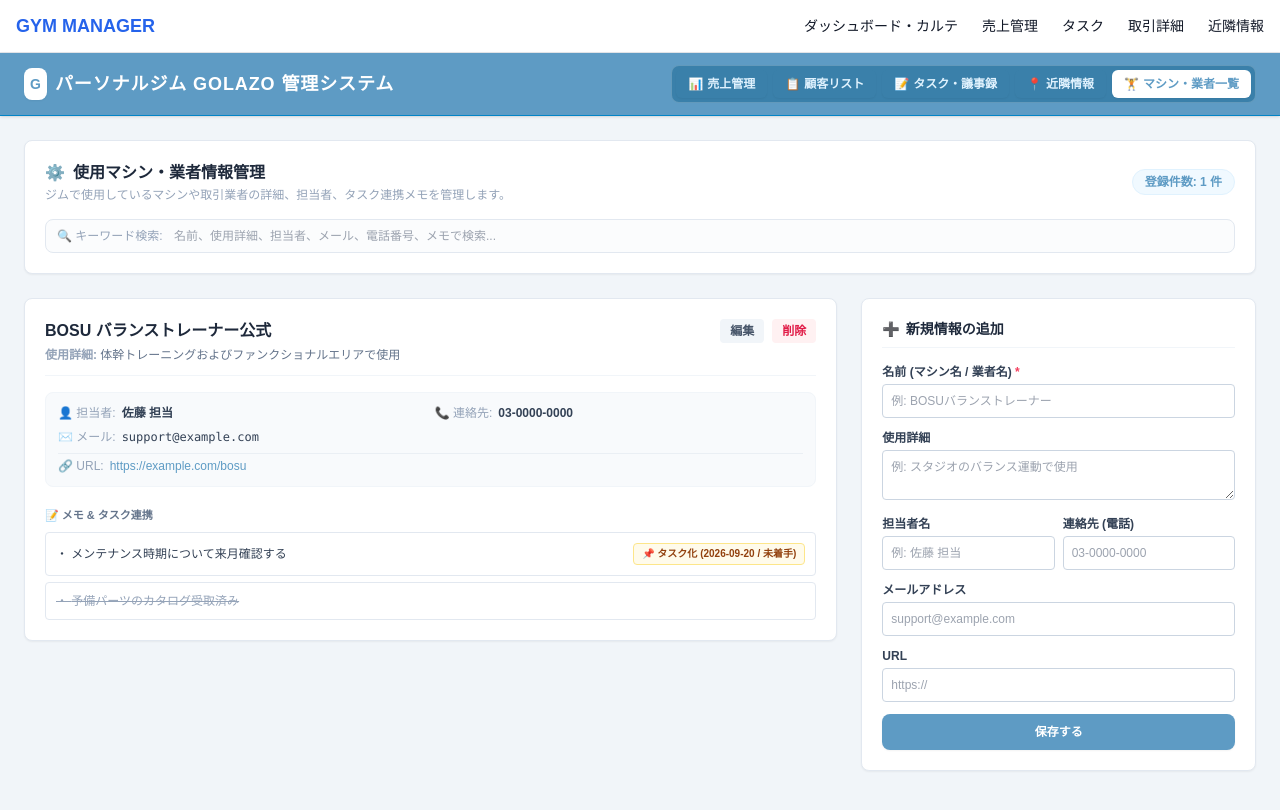
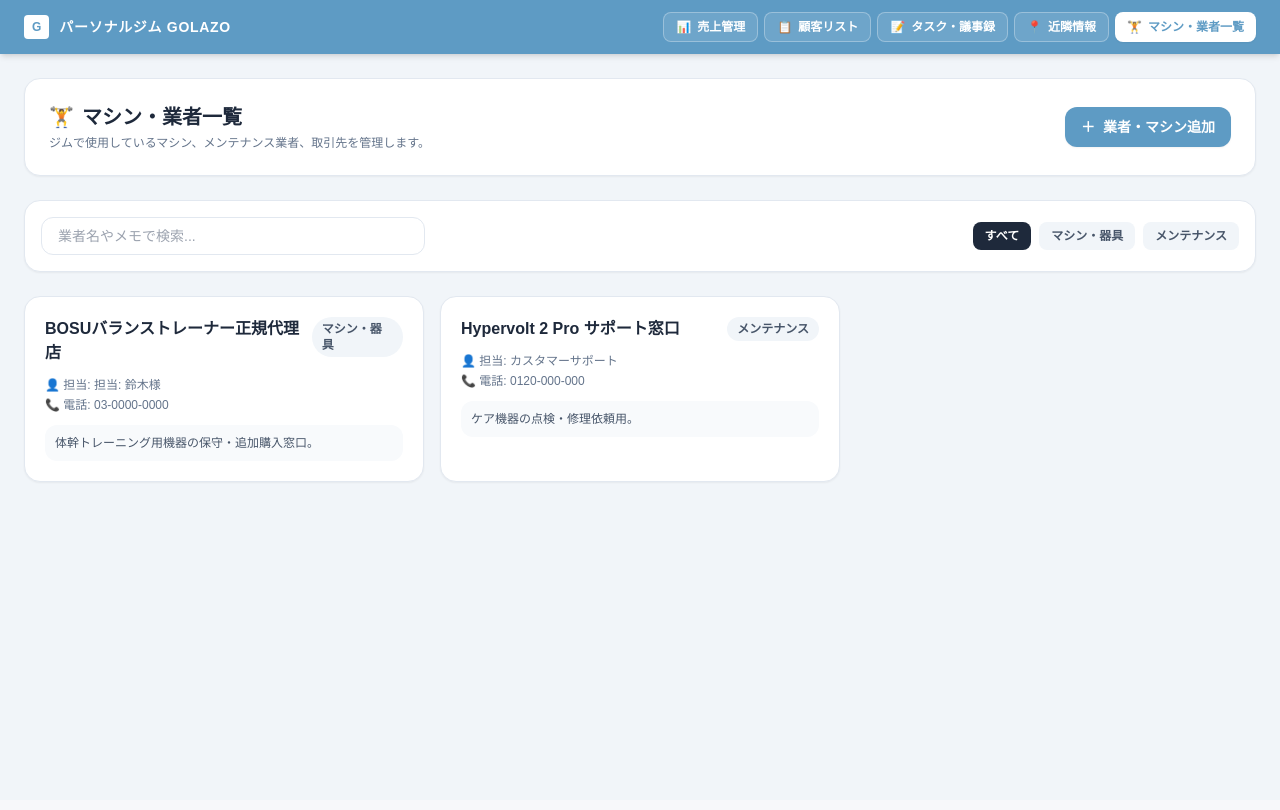
Before and after one commit to 2025golazo-bot/GOLAZO, a Next.js app: page /vendors in a window 1280 px wide. Shown: the top 810 px of the page. Built offline with nearby package versions, Linux system fonts and the light colour scheme.

Commit message:
Update page.tsx

```diff
--- a/app/vendors/page.tsx
+++ b/app/vendors/page.tsx
@@ -1,334 +1,244 @@
+// app/vendors/page.tsx
 'use client';
 
 import React, { useState } from 'react';
-import Link from 'next/link';
-import { usePathname } from 'next/navigation';
+import Header from '@/components/Header';
 
-interface VendorItem {
-  id: string;
+type VendorItem = {
+  id: number;
   name: string;
-  usageDetail: string;
-  contactPerson: string;
+  category: 'マシン・器具' | 'メンテナンス' | 'プロテイン・消耗品' | '広告・Web';
+  contact: string;
   phone: string;
-  email: string;
-  url: string;
-  notes: { id: string; text: string; taskDate?: string; isDone?: boolean }[];
-}
+  memo: string;
+};
 
 export default function VendorsPage() {
-  const pathname = usePathname();
-
-  // --- ナビゲーションメニュー設定 (共通) ---
-  const navItems = [
-    { label: '売上管理', href: '/sales', icon: '📊' },
-    { label: '顧客リスト', href: '/clients', icon: '📋' },
-    { label: 'タスク・議事録', href: '/task-manager', icon: '📝' },
-    { label: '近隣情報', href: '/local-info', icon: '📍' },
-    { label: 'マシン・業者一覧', href: '/vendors', icon: '🏋️' },
-  ];
-
-  // --- サンプルデータ & 状態管理 ---
-  const [searchQuery, setSearchQuery] = useState('');
   const [vendors, setVendors] = useState<VendorItem[]>([
     {
-      id: 'v-1',
-      name: 'BOSU バランストレーナー公式',
-      usageDetail: '体幹トレーニングおよびファンクショナルエリアで使用',
-      contactPerson: '佐藤 担当',
+      id: 1,
+      name: 'BOSUバランストレーナー正規代理店',
+      category: 'マシン・器具',
+      contact: '担当: 鈴木様',
       phone: '03-0000-0000',
-      email: 'support@example.com',
-      url: 'https://example.com/bosu',
-      notes: [
-        { id: 'n-1', text: 'メンテナンス時期について来月確認する', taskDate: '2026-09-20', isDone: false },
-        { id: 'n-2', text: '予備パーツのカタログ受取済み', isDone: true },
-      ],
+      memo: '体幹トレーニング用機器の保守・追加購入窓口。',
+    },
+    {
+      id: 2,
+      name: 'Hypervolt 2 Pro サポート窓口',
+      category: 'メンテナンス',
+      contact: 'カスタマーサポート',
+      phone: '0120-000-000',
+      memo: 'ケア機器の点検・修理依頼用。',
     },
   ]);
 
-  // 新規追加用フォーム入力状態
-  const [formData, setFormData] = useState({
+  const [searchTerm, setSearchTerm] = useState('');
+  const [selectedCategory, setSelectedCategory] = useState<string>('all');
+  const [isModalOpen, setIsModalOpen] = useState(false);
+
+  const [newVendor, setNewVendor] = useState({
     name: '',
-    usageDetail: '',
-    contactPerson: '',
+    category: 'マシン・器具' as const,
+    contact: '',
     phone: '',
-    email: '',
-    url: '',
+    memo: '',
   });
 
-  // 検索フィルター
-  const filteredVendors = vendors.filter(v => {
-    const q = searchQuery.toLowerCase();
-    return (
-      v.name.toLowerCase().includes(q) ||
-      v.usageDetail.toLowerCase().includes(q) ||
-      v.contactPerson.toLowerCase().includes(q) ||
-      v.phone.includes(q) ||
-      v.email.toLowerCase().includes(q)
-    );
+  const filteredVendors = vendors.filter((item) => {
+    const matchesSearch = item.name.includes(searchTerm) || item.memo.includes(searchTerm);
+    const matchesCategory = selectedCategory === 'all' || item.category === selectedCategory;
+    return matchesSearch && matchesCategory;
   });
 
   const handleAddVendor = (e: React.FormEvent) => {
     e.preventDefault();
-    if (!formData.name) return;
-    const newItem: VendorItem = {
-      id: `v-${Date.now()}`,
-      ...formData,
-      notes: [],
+    if (!newVendor.name) return;
+
+    const vendorToAdd: VendorItem = {
+      id: Date.now(),
+      name: newVendor.name,
+      category: newVendor.category,
+      contact: newVendor.contact,
+      phone: newVendor.phone,
+      memo: newVendor.memo,
     };
-    setVendors([newItem, ...vendors]);
-    setFormData({ name: '', usageDetail: '', contactPerson: '', phone: '', email: '', url: '' });
-  };
 
-  const handleDelete = (id: string) => {
-    if (confirm('この業者・マシン情報を削除しますか？')) {
-      setVendors(vendors.filter(v => v.id !== id));
-    }
+    setVendors([vendorToAdd, ...vendors]);
+    setNewVendor({ name: '', category: 'マシン・器具', contact: '', phone: '', memo: '' });
+    setIsModalOpen(false);
   };
 
   return (
-    <div className="bg-slate-100 min-h-screen text-slate-800">
-      {/* 統一ナビゲーションバー (#5e9bc4) */}
-      <header className="bg-[#5e9bc4] text-white px-6 py-3 shadow border-b border-sky-600 sticky top-0 z-50">
-        <div className="max-w-7xl mx-auto flex flex-col sm:flex-row justify-between items-center gap-3">
-          <div className="flex items-center gap-2">
-            <span className="bg-white text-[#5e9bc4] p-1.5 rounded-lg font-black text-sm shadow-sm">G</span>
-            <h1 className="text-lg font-extrabold tracking-wider">パーソナルジム GOLAZO 管理システム</h1>
+    <div className="bg-slate-100 min-h-screen text-slate-800 font-sans pb-12">
+      <Header />
+
+      <main className="p-6 max-w-7xl mx-auto space-y-6">
+        <div className="flex flex-col sm:flex-row justify-between items-start sm:items-center gap-4 bg-white p-6 rounded-2xl shadow-sm border border-slate-200">
+          <div>
+            <h2 className="text-xl font-bold text-slate-800 flex items-center gap-2">
+              <span>🏋️</span> マシン・業者一覧
+            </h2>
+            <p className="text-xs text-slate-500 mt-1">
+              ジムで使用しているマシン、メンテナンス業者、取引先を管理します。
+            </p>
           </div>
+          <button
+            onClick={() => setIsModalOpen(true)}
+            className="bg-[#5e9bc4] hover:bg-[#4d85ab] text-white px-4 py-2.5 rounded-xl font-semibold text-sm transition shadow-sm flex items-center gap-2"
+          >
+            <span>＋</span> 業者・マシン追加
+          </button>
+        </div>
 
-          <nav className="flex items-center gap-1.5 bg-sky-800/40 p-1 rounded-lg border border-white/20">
-            {navItems.map((item) => {
-              const isActive = pathname === item.href;
-              return (
-                <Link
-                  key={item.href}
-                  href={item.href}
-                  className={`px-3 py-1.5 rounded-md text-xs font-bold transition-all shadow-sm flex items-center gap-1 ${
-                    isActive
-                      ? 'bg-white text-[#5e9bc4]'
-                      : 'text-sky-100 hover:bg-white/10 hover:text-white'
-                  }`}
-                >
-                  <span>{item.icon}</span> {item.label}
-                </Link>
-              );
-            })}
-          </nav>
-        </div>
-      </header>
-
-      {/* メインコンテンツエリア */}
-      <div className="p-6 max-w-7xl mx-auto space-y-6">
-
-        {/* ページヘッダー ＆ 検索バー */}
-        <div className="bg-white p-5 rounded-lg border border-slate-200 shadow-sm space-y-4">
-          <div className="flex justify-between items-center">
-            <div>
-              <h2 className="text-base font-extrabold text-slate-800 flex items-center gap-2">
-                <span>⚙️</span> 使用マシン・業者情報管理
-              </h2>
-              <p className="text-xs text-slate-400 mt-0.5">
-                ジムで使用しているマシンや取引業者の詳細、担当者、タスク連携メモを管理します。
-              </p>
-            </div>
-            <span className="bg-sky-50 text-[#5e9bc4] px-3 py-1 rounded-full text-xs font-bold border border-sky-100">
-              登録件数: {vendors.length} 件
-            </span>
-          </div>
-
-          {/* 検索入力欄 */}
-          <div className="relative">
-            <span className="absolute inset-y-0 left-0 flex items-center pl-3 pointer-events-none text-slate-400 text-xs">
-              🔍 キーワード検索:
-            </span>
+        <div className="bg-white p-4 rounded-2xl shadow-sm border border-slate-200 flex flex-col md:flex-row gap-4 justify-between items-center">
+          <div className="w-full md:w-96">
             <input
               type="text"
-              value={searchQuery}
-              onChange={e => setSearchQuery(e.target.value)}
-              placeholder="名前、使用詳細、担当者、メール、電話番号、メモで検索..."
-              className="w-full pl-32 pr-4 py-2 border border-slate-200 rounded-lg text-xs bg-slate-50/50 focus:bg-white focus:outline-none focus:ring-2 focus:ring-[#5e9bc4] text-slate-700 transition"
+              placeholder="業者名やメモで検索..."
+              value={searchTerm}
+              onChange={(e) => setSearchTerm(e.target.value)}
+              className="w-full px-4 py-2 rounded-xl border border-slate-200 text-sm focus:outline-none focus:ring-2 focus:ring-[#5e9bc4]/50"
             />
+          </div>
+          <div className="flex items-center gap-2 w-full md:w-auto overflow-x-auto pb-1 md:pb-0">
+            <button
+              onClick={() => setSelectedCategory('all')}
+              className={`px-3 py-1.5 rounded-lg text-xs font-semibold transition ${
+                selectedCategory === 'all' ? 'bg-slate-800 text-white' : 'bg-slate-100 text-slate-600 hover:bg-slate-200'
+              }`}
+            >
+              すべて
+            </button>
+            <button
+              onClick={() => setSelectedCategory('マシン・器具')}
+              className={`px-3 py-1.5 rounded-lg text-xs font-semibold transition ${
+                selectedCategory === 'マシン・器具' ? 'bg-[#5e9bc4] text-white' : 'bg-slate-100 text-slate-600 hover:bg-slate-200'
+              }`}
+            >
+              マシン・器具
+            </button>
+            <button
+              onClick={() => setSelectedCategory('メンテナンス')}
+              className={`px-3 py-1.5 rounded-lg text-xs font-semibold transition ${
+                selectedCategory === 'メンテナンス' ? 'bg-[#5e9bc4] text-white' : 'bg-slate-100 text-slate-600 hover:bg-slate-200'
+              }`}
+            >
+              メンテナンス
+            </button>
           </div>
         </div>
 
-        {/* 2カラムレイアウト: 左一覧 / 右フォーム */}
-        <div className="grid grid-cols-1 lg:grid-cols-3 gap-6">
+        <div className="grid grid-cols-1 md:grid-cols-2 lg:grid-cols-3 gap-4">
+          {filteredVendors.length > 0 ? (
+            filteredVendors.map((item) => (
+              <div key={item.id} className="bg-white p-5 rounded-2xl shadow-sm border border-slate-200 space-y-3">
+                <div className="flex justify-between items-start">
+                  <h3 className="font-bold text-slate-800 text-base">{item.name}</h3>
+                  <span className="px-2.5 py-1 rounded-full text-xs font-semibold bg-slate-100 text-slate-600">
+                    {item.category}
+                  </span>
+                </div>
+                <div className="text-xs text-slate-500 space-y-1">
+                  <div>👤 担当: {item.contact || '未登録'}</div>
+                  <div>📞 電話: {item.phone || '未登録'}</div>
+                </div>
+                <p className="text-xs bg-slate-50 p-2.5 rounded-xl text-slate-600">
+                  {item.memo || 'メモなし'}
+                </p>
+              </div>
+            ))
+          ) : (
+            <div className="col-span-full p-8 text-center text-slate-400 text-sm bg-white rounded-2xl border border-slate-200">
+              該当する業者・マシンデータが見つかりませんでした。
+            </div>
+          )}
+        </div>
+      </main>
 
-          {/* 左側: マシン・業者カード一覧 (2カラム分) */}
-          <div className="lg:col-span-2 space-y-4">
-            {filteredVendors.length > 0 ? (
-              filteredVendors.map(vendor => (
-                <div key={vendor.id} className="bg-white p-5 rounded-lg border border-slate-200 shadow-sm space-y-4 hover:border-sky-200 transition">
-                  {/* カード見出し */}
-                  <div className="flex justify-between items-start border-b border-slate-100 pb-3">
-                    <div>
-                      <h3 className="text-base font-extrabold text-slate-800">{vendor.name}</h3>
-                      <p className="text-xs text-slate-500 mt-1">
-                        <span className="font-semibold text-slate-400">使用詳細:</span> {vendor.usageDetail}
-                      </p>
-                    </div>
-                    <div className="flex items-center gap-2">
-                      <button className="text-xs px-2.5 py-1 bg-slate-100 hover:bg-slate-200 text-slate-600 rounded font-bold transition">
-                        編集
-                      </button>
-                      <button
-                        onClick={() => handleDelete(vendor.id)}
-                        className="text-xs px-2.5 py-1 bg-rose-50 hover:bg-rose-100 text-rose-600 rounded font-bold transition"
-                      >
-                        削除
-                      </button>
-                    </div>
-                  </div>
-
-                  {/* 連絡先情報グリッド */}
-                  <div className="grid grid-cols-1 md:grid-cols-2 gap-2 text-xs text-slate-600 bg-slate-50 p-3 rounded-lg border border-slate-100">
-                    <div className="flex items-center gap-1.5">
-                      <span className="text-slate-400">👤 担当者:</span>
-                      <span className="font-bold text-slate-700">{vendor.contactPerson || '-'}</span>
-                    </div>
-                    <div className="flex items-center gap-1.5">
-                      <span className="text-slate-400">📞 連絡先:</span>
-                      <span className="font-bold text-slate-700">{vendor.phone || '-'}</span>
-                    </div>
-                    <div className="flex items-center gap-1.5 col-span-1 md:col-span-2">
-                      <span className="text-slate-400">✉️ メール:</span>
-                      <span className="font-mono text-slate-700">{vendor.email || '-'}</span>
-                    </div>
-                    {vendor.url && (
-                      <div className="flex items-center gap-1.5 col-span-1 md:col-span-2 pt-1 border-t border-slate-200/60">
-                        <span className="text-slate-400">🔗 URL:</span>
-                        <a
-                          href={vendor.url}
-                          target="_blank"
-                          rel="noreferrer"
-                          className="text-[#5e9bc4] hover:underline font-medium truncate"
-                        >
-                          {vendor.url}
-                        </a>
-                      </div>
-                    )}
-                  </div>
-
-                  {/* メモ & タスク連携 */}
-                  <div className="space-y-2 pt-1">
-                    <span className="text-[11px] font-bold text-slate-500 block">📝 メモ & タスク連携</span>
-                    <div className="space-y-1.5">
-                      {vendor.notes.map(note => (
-                        <div
-                          key={note.id}
-                          className="flex justify-between items-center bg-white p-2.5 rounded border border-slate-200 text-xs"
-                        >
-                          <span className={note.isDone ? 'line-through text-slate-400' : 'text-slate-700 font-medium'}>
-                            ・ {note.text}
-                          </span>
-                          {note.taskDate && (
-                            <span className="bg-amber-50 text-amber-800 border border-amber-200 text-[10px] font-bold px-2 py-0.5 rounded">
-                              📌 タスク化 ({note.taskDate} / {note.isDone ? '完了' : '未着手'})
-                            </span>
-                          )}
-                        </div>
-                      ))}
-                    </div>
-                  </div>
+      {isModalOpen && (
+        <div className="fixed inset-0 bg-slate-900/50 backdrop-blur-sm z-50 flex items-center justify-center p-4">
+          <div className="bg-white rounded-2xl max-w-lg w-full p-6 shadow-xl space-y-4">
+            <div className="flex justify-between items-center border-b border-slate-100 pb-3">
+              <h3 className="font-bold text-lg text-slate-800">業者・マシンの追加</h3>
+              <button onClick={() => setIsModalOpen(false)} className="text-slate-400 hover:text-slate-600 font-bold">✕</button>
+            </div>
+            <form onSubmit={handleAddVendor} className="space-y-4">
+              <div>
+                <label className="block text-xs font-semibold text-slate-600 mb-1">名称・業者名 *</label>
+                <input
+                  type="text"
+                  required
+                  placeholder="例: 〇〇フィットネス機器"
+                  value={newVendor.name}
+                  onChange={(e) => setNewVendor({ ...newVendor, name: e.target.value })}
+                  className="w-full px-3 py-2 border border-slate-200 rounded-xl text-sm"
+                />
+              </div>
+              <div className="grid grid-cols-2 gap-4">
+                <div>
+                  <label className="block text-xs font-semibold text-slate-600 mb-1">カテゴリ</label>
+                  <select
+                    value={newVendor.category}
+                    onChange={(e: any) => setNewVendor({ ...newVendor, category: e.target.value })}
+                    className="w-full px-3 py-2 border border-slate-200 rounded-xl text-sm bg-white"
+                  >
+                    <option value="マシン・器具">マシン・器具</option>
+                    <option value="メンテナンス">メンテナンス</option>
+                    <option value="プロテイン・消耗品">プロテイン・消耗品</option>
+                    <option value="広告・Web">広告・Web</option>
+                  </select>
                 </div>
-              ))
-            ) : (
-              <div className="bg-white p-12 text-center text-slate-400 rounded-lg border border-slate-200 text-xs">
-                該当するマシン・業者情報が見つかりません。
-              </div>
-            )}
-          </div>
-
-          {/* 右側: 新規情報の追加フォーム (1カラム分) */}
-          <div>
-            <div className="bg-white p-5 rounded-lg border border-slate-200 shadow-sm space-y-4 sticky top-20">
-              <h3 className="font-extrabold text-sm text-slate-800 border-b border-slate-100 pb-2 flex items-center gap-1.5">
-                <span>➕</span> 新規情報の追加
-              </h3>
-
-              <form onSubmit={handleAddVendor} className="space-y-3 text-xs">
                 <div>
-                  <label className="block font-bold text-slate-700 mb-1">
-                    名前 (マシン名 / 業者名) <span className="text-rose-500">*</span>
-                  </label>
+                  <label className="block text-xs font-semibold text-slate-600 mb-1">電話番号</label>
                   <input
                     type="text"
-                    required
-                    placeholder="例: BOSUバランストレーナー"
-                    value={formData.name}
-                    onChange={e => setFormData({ ...formData, name: e.target.value })}
-                    className="w-full border border-slate-300 rounded p-2 text-slate-800 focus:outline-none focus:ring-2 focus:ring-[#5e9bc4]"
+                    placeholder="03-0000-0000"
+                    value={newVendor.phone}
+                    onChange={(e) => setNewVendor({ ...newVendor, phone: e.target.value })}
+                    className="w-full px-3 py-2 border border-slate-200 rounded-xl text-sm"
                   />
                 </div>
-
-                <div>
-                  <label className="block font-bold text-slate-700 mb-1">使用詳細</label>
-                  <textarea
-                    rows={2}
-                    placeholder="例: スタジオのバランス運動で使用"
-                    value={formData.usageDetail}
-                    onChange={e => setFormData({ ...formData, usageDetail: e.target.value })}
-                    className="w-full border border-slate-300 rounded p-2 text-slate-800 focus:outline-none focus:ring-2 focus:ring-[#5e9bc4]"
-                  />
-                </div>
-
-                <div className="grid grid-cols-2 gap-2">
-                  <div>
-                    <label className="block font-bold text-slate-700 mb-1">担当者名</label>
-                    <input
-                      type="text"
-                      placeholder="例: 佐藤 担当"
-                      value={formData.contactPerson}
-                      onChange={e => setFormData({ ...formData, contactPerson: e.target.value })}
-                      className="w-full border border-slate-300 rounded p-2 text-slate-800 focus:outline-none focus:ring-2 focus:ring-[#5e9bc4]"
-                    />
-                  </div>
-                  <div>
-                    <label className="block font-bold text-slate-700 mb-1">連絡先 (電話)</label>
-                    <input
-                      type="text"
-                      placeholder="03-0000-0000"
-                      value={formData.phone}
-                      onChange={e => setFormData({ ...formData, phone: e.target.value })}
-                      className="w-full border border-slate-300 rounded p-2 text-slate-800 focus:outline-none focus:ring-2 focus:ring-[#5e9bc4]"
-                    />
-                  </div>
-                </div>
-
-                <div>
-                  <label className="block font-bold text-slate-700 mb-1">メールアドレス</label>
-                  <input
-                    type="email"
-                    placeholder="support@example.com"
-                    value={formData.email}
-                    onChange={e => setFormData({ ...formData, email: e.target.value })}
-                    className="w-full border border-slate-300 rounded p-2 text-slate-800 focus:outline-none focus:ring-2 focus:ring-[#5e9bc4]"
-                  />
-                </div>
-
-                <div>
-                  <label className="block font-bold text-slate-700 mb-1">URL</label>
-                  <input
-                    type="url"
-                    placeholder="https://"
-                    value={formData.url}
-                    onChange={e => setFormData({ ...formData, url: e.target.value })}
-                    className="w-full border border-slate-300 rounded p-2 text-slate-800 focus:outline-none focus:ring-2 focus:ring-[#5e9bc4]"
-                  />
-                </div>
-
+              </div>
+              <div>
+                <label className="block text-xs font-semibold text-slate-600 mb-1">担当者名</label>
+                <input
+                  type="text"
+                  placeholder="担当: 〇〇様"
+                  value={newVendor.contact}
+                  onChange={(e) => setNewVendor({ ...newVendor, contact: e.target.value })}
+                  className="w-full px-3 py-2 border border-slate-200 rounded-xl text-sm"
+                />
+              </div>
+              <div>
+                <label className="block text-xs font-semibold text-slate-600 mb-1">メモ</label>
+                <textarea
+                  rows={3}
+                  placeholder="保守内容や特記事項..."
+                  value={newVendor.memo}
+                  onChange={(e) => setNewVendor({ ...newVendor, memo: e.target.value })}
+                  className="w-full px-3 py-2 border border-slate-200 rounded-xl text-sm"
+                />
+              </div>
+              <div className="flex justify-end gap-2 pt-2">
+                <button
+                  type="button"
+                  onClick={() => setIsModalOpen(false)}
+                  className="px-4 py-2 bg-slate-100 hover:bg-slate-200 text-slate-600 rounded-xl text-sm font-semibold"
+                >
+                  キャンセル
+                </button>
                 <button
                   type="submit"
-                  className="w-full bg-[#5e9bc4] hover:bg-sky-600 text-white font-extrabold py-2.5 rounded-lg shadow-sm transition text-xs mt-2 cursor-pointer"
+                  className="px-4 py-2 bg-[#5e9bc4] hover:bg-[#4d85ab] text-white rounded-xl text-sm font-semibold"
                 >
-                  保存する
+                  追加する
                 </button>
-              </form>
-            </div>
+              </div>
+            </form>
           </div>
-
         </div>
-
-      </div>
+      )}
     </div>
   );
 }
```
